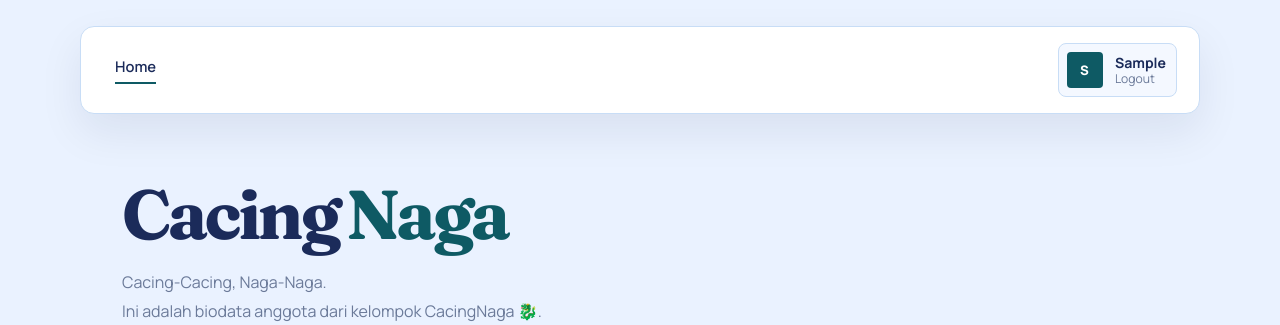
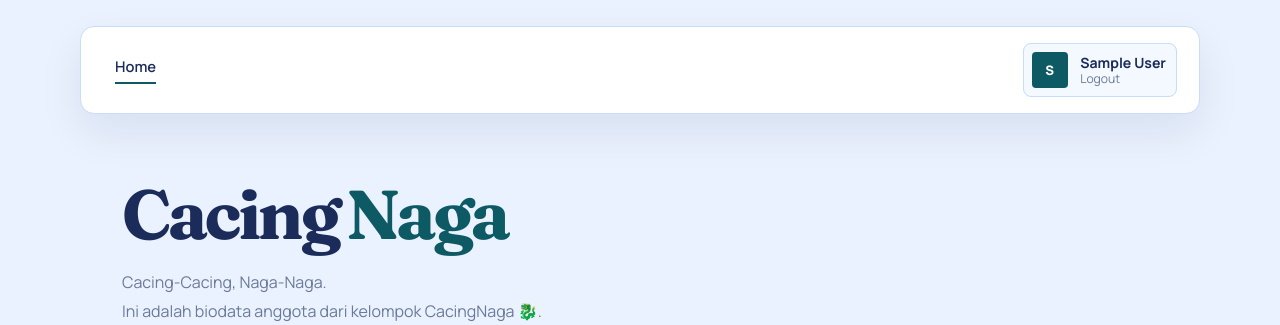
Before and after one commit to PKPL-C-CacingNaga/tugas2-authentication-authorization, a Django app: page / in a window 1280 px wide. Shown: the top 325 px of the page. Run offline with Django 5.2, Linux system fonts and the light colour scheme; the visitor is signed in with stand-in values (Sample User, id 1); data comes from the database, SQL or seed files in the repository; some libraries are stand-ins or nearby versions.

Commit message:
feat: added user's google profile picture and full name

```diff
--- a/templates/base.html
+++ b/templates/base.html
@@ -327,11 +327,13 @@
             <form method="post" action="{% url 'account_logout' %}" style="display: inline;">
                 {% csrf_token %}
                 <button class="profile-button" type="submit">
-                        <span class="profile-avatar">
-                            {{ user.first_name|default:user.username|slice:":1"|upper }}
-                        </span>
+                    {% if user.socialaccount_set.all.0.get_avatar_url %}
+                    <img src="{{ user.socialaccount_set.all.0.get_avatar_url }}" class="profile-avatar" style="object-fit: cover; border: none; padding: 0;" alt="Avatar">
+                    {% else %}
+                    <span class="profile-avatar">{{ user.get_full_name|default:user.username|slice:":1"|upper }}</span>
+                    {% endif %}
                     <span class="profile-meta">
-                            <strong>{{ user.first_name|default:user.username }}</strong>
+                        <strong>{{ user.get_full_name|default:user.username }}</strong>
                         <span>Logout</span>
                     </span>
                 </button>
```
Lines whose indentation alone changed are shown as unchanged.
